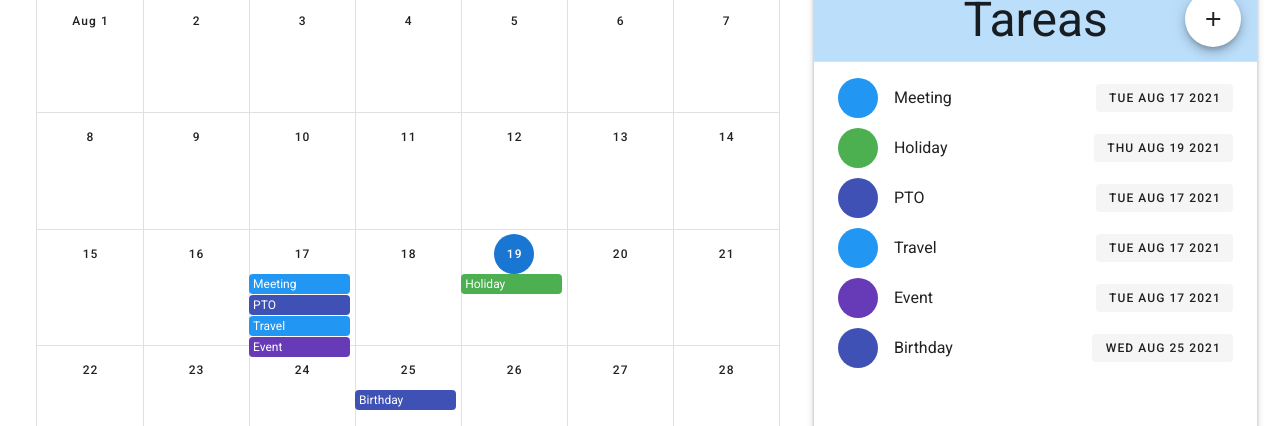
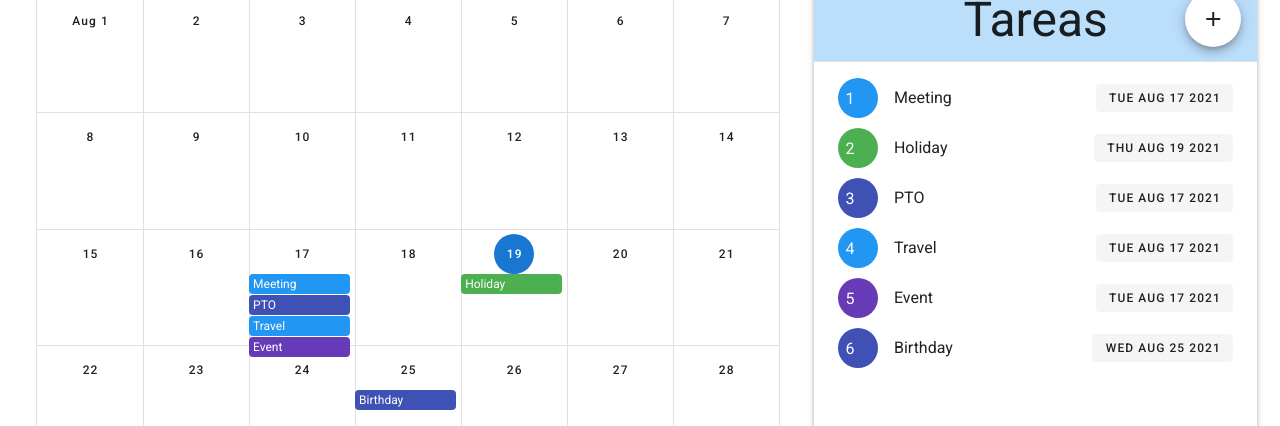
Before and after one commit to mateobv07/Homework-Manager, a Vue app: page / in a window 1280 px wide. Shown: the part 177-603 px from the top of the page. Built offline with nearby package versions, Linux system fonts and the light colour scheme.

Commit message:
index tarea

```diff
--- a/src/views/Home.vue
+++ b/src/views/Home.vue
@@ -119,7 +119,7 @@
                   @click="(selectedEvent = item), (selectedOpen_tarea = true)"
                 >
                   <v-list-item-avatar>
-                    <v-avatar :color="item.color" size="56" class="white--text">
+                    <v-avatar :color="item.color" size="56" class="white--text pr-4"> {{events.indexOf(item) + 1}}
                     </v-avatar>
                   </v-list-item-avatar>
 
```
